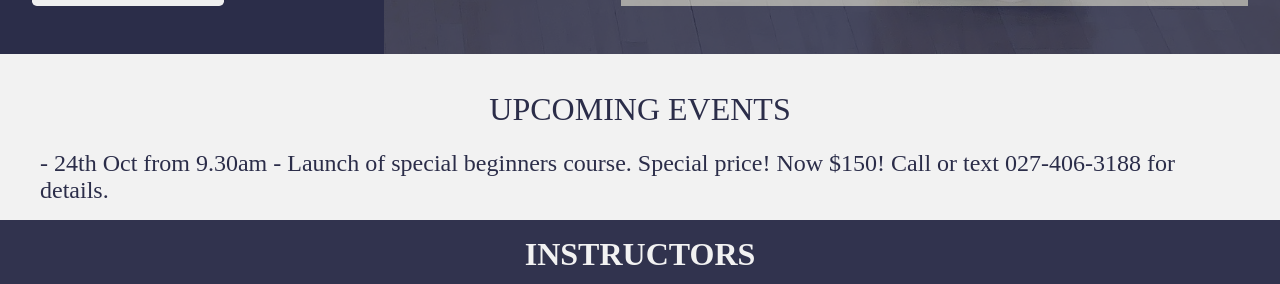
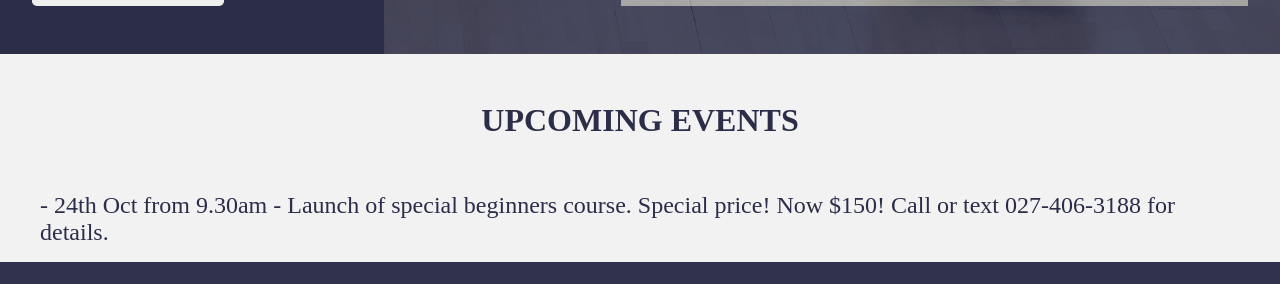
Before and after one commit to weilingxie/akc, a React (Create React App) app: page / in a window 1280 px wide. Shown: the part 668-952 px from the top of the page. Built offline with nearby package versions, Linux system fonts and the light colour scheme; grey boxes are pictures that could not be loaded.

Commit message:
Adjust Title size

```diff
--- a/src/App.scss
+++ b/src/App.scss
@@ -15,3 +15,7 @@ body {
     margin: 0;
     padding: 0;
 }
+
+img {
+    max-width: 100%;
+}
--- a/src/components/Instructor.scss
+++ b/src/components/Instructor.scss
@@ -29,8 +29,7 @@
 
     .instructor-title {
         margin-top: 0;
-        padding-top: 1rem;
-
+        padding: 1em 0;
     }
 
 
--- a/src/components/UpcomingEvent.scss
+++ b/src/components/UpcomingEvent.scss
@@ -12,8 +12,10 @@
     }
 
     .upcomingEvent-title {
-        font-size: 2rem;
-        font-weight: 500;
+        // font-size: 2rem;
+        // font-weight: 500;
+        margin-top: 0;
+        padding: 1em 0;
     }
 
     .upcomingEvent-content {
```
